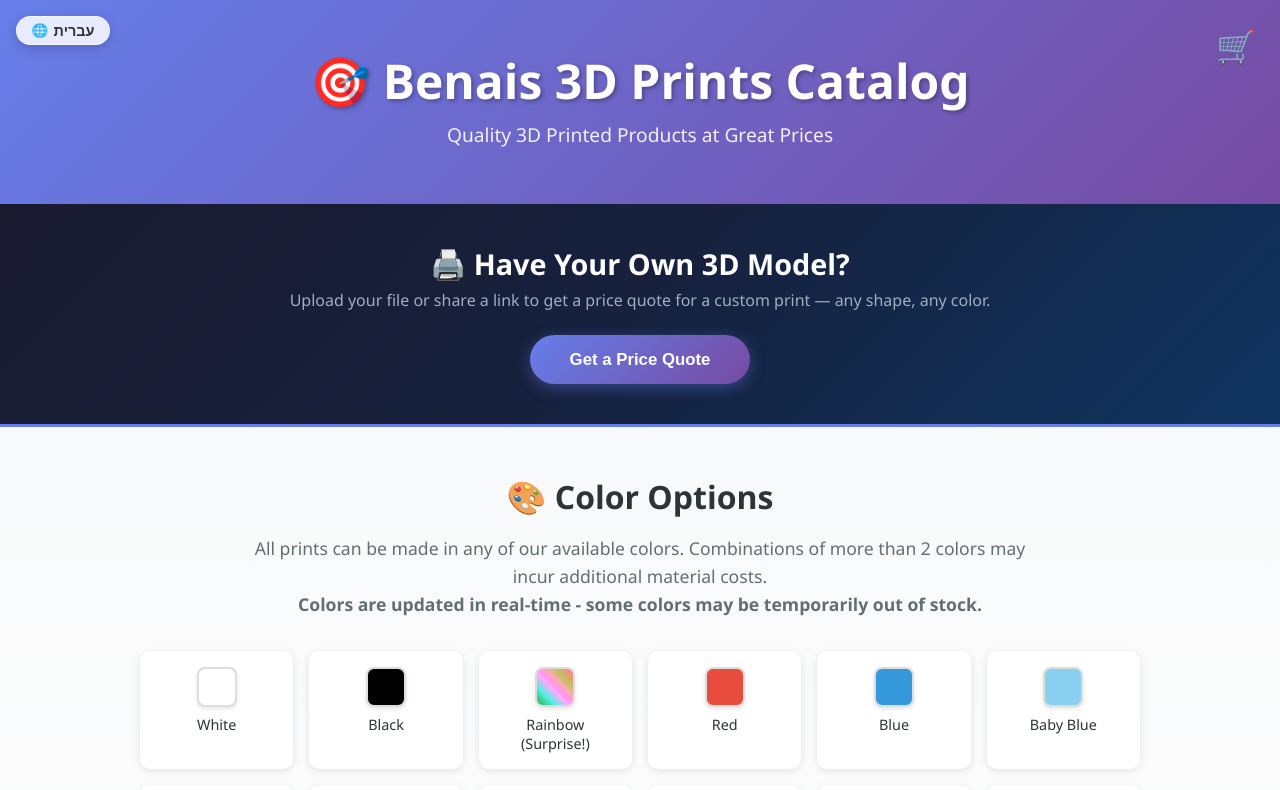
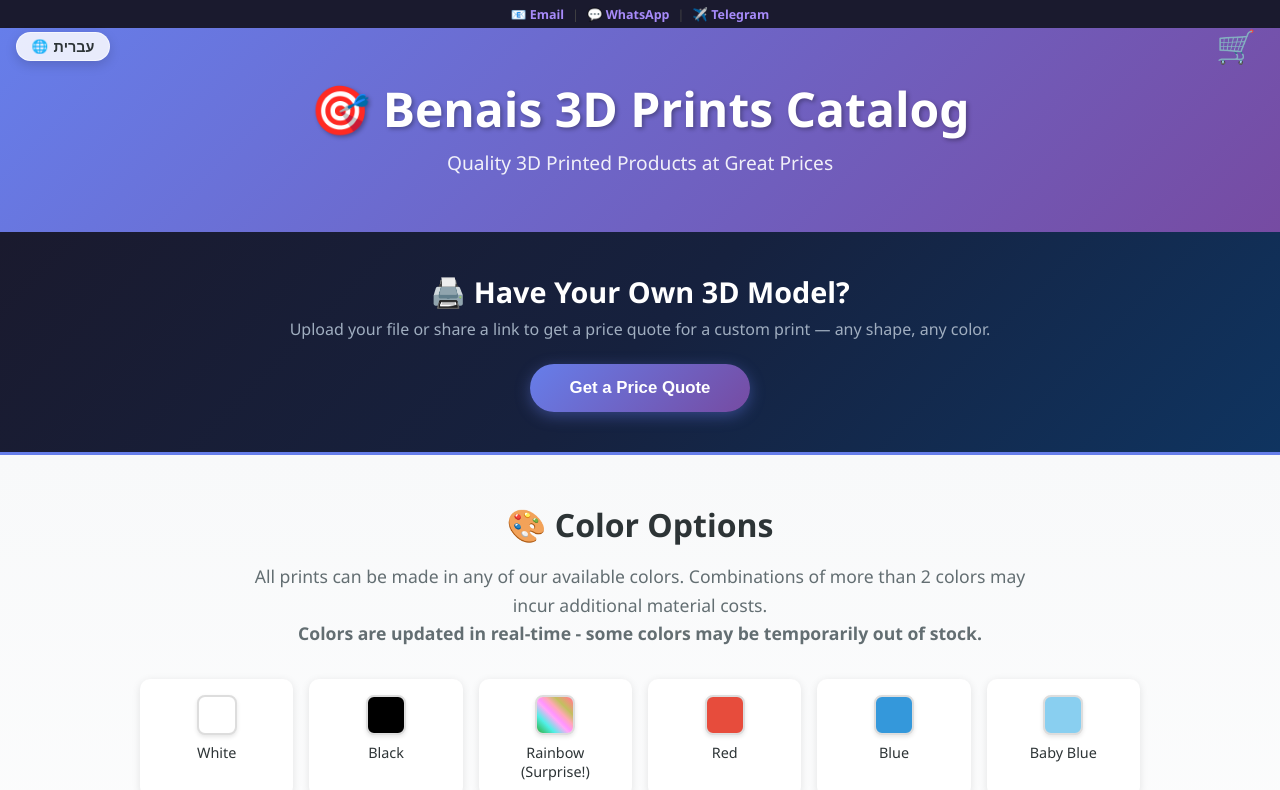
Before and after one commit to KfirBenais/iscaptainamericaoutyet, a React (Create React App) app: page / in a window 1280 px wide. Shown: the top 790 px of the page. Built offline with nearby package versions, Linux system fonts and the light colour scheme.

Commit message:
feat: add contact bar with email and messaging links

```diff
--- a/src/App.css
+++ b/src/App.css
@@ -10,6 +10,43 @@
   min-height: 100vh;
 }
 
+.contact-bar {
+  background: #1a1a2e;
+  color: #ccc;
+  text-align: center;
+  padding: 0.35rem 1rem;
+  font-size: 0.78rem;
+  display: flex;
+  align-items: center;
+  justify-content: center;
+  gap: 0.5rem;
+  flex-wrap: wrap;
+}
+
+.contact-bar-link {
+  color: #a78bfa;
+  text-decoration: none;
+  font-weight: 600;
+  transition: color 0.2s;
+}
+
+.contact-bar-link:hover {
+  color: #fff;
+}
+
+.contact-bar-link.whatsapp:hover {
+  color: #25d366;
+}
+
+.contact-bar-link.telegram:hover {
+  color: #29b6f6;
+}
+
+.contact-bar-sep {
+  color: #444;
+  user-select: none;
+}
+
 .App-header {
   background: linear-gradient(135deg, #667eea 0%, #764ba2 100%);
   color: white;
@@ -34,7 +71,7 @@
 .language-toggle {
   position: fixed;
   left: 1rem;
-  top: 1rem;
+  top: 2rem;
   z-index: 1100;
   display: flex;
   align-items: center;
--- a/src/App.js
+++ b/src/App.js
@@ -195,6 +195,13 @@ function App() {
           <span className="language-icon">🌐</span>
           <span className="language-label">{language === 'en' ? 'עברית' : 'English'}</span>
         </button>
+        <div className="contact-bar">
+          <a href="mailto:kfir_benais@hotmail.com" className="contact-bar-link">📧 Email</a>
+          <span className="contact-bar-sep">|</span>
+          <a href="https://wa.me/qr/IWGDFO4DWP6RF1" target="_blank" rel="noopener noreferrer" className="contact-bar-link whatsapp">💬 WhatsApp</a>
+          <span className="contact-bar-sep">|</span>
+          <a href="https://t.me/+972549430380" target="_blank" rel="noopener noreferrer" className="contact-bar-link telegram">✈️ Telegram</a>
+        </div>
         <header className="App-header">
         <div className="header-content">
           <div className="header-title">
```
